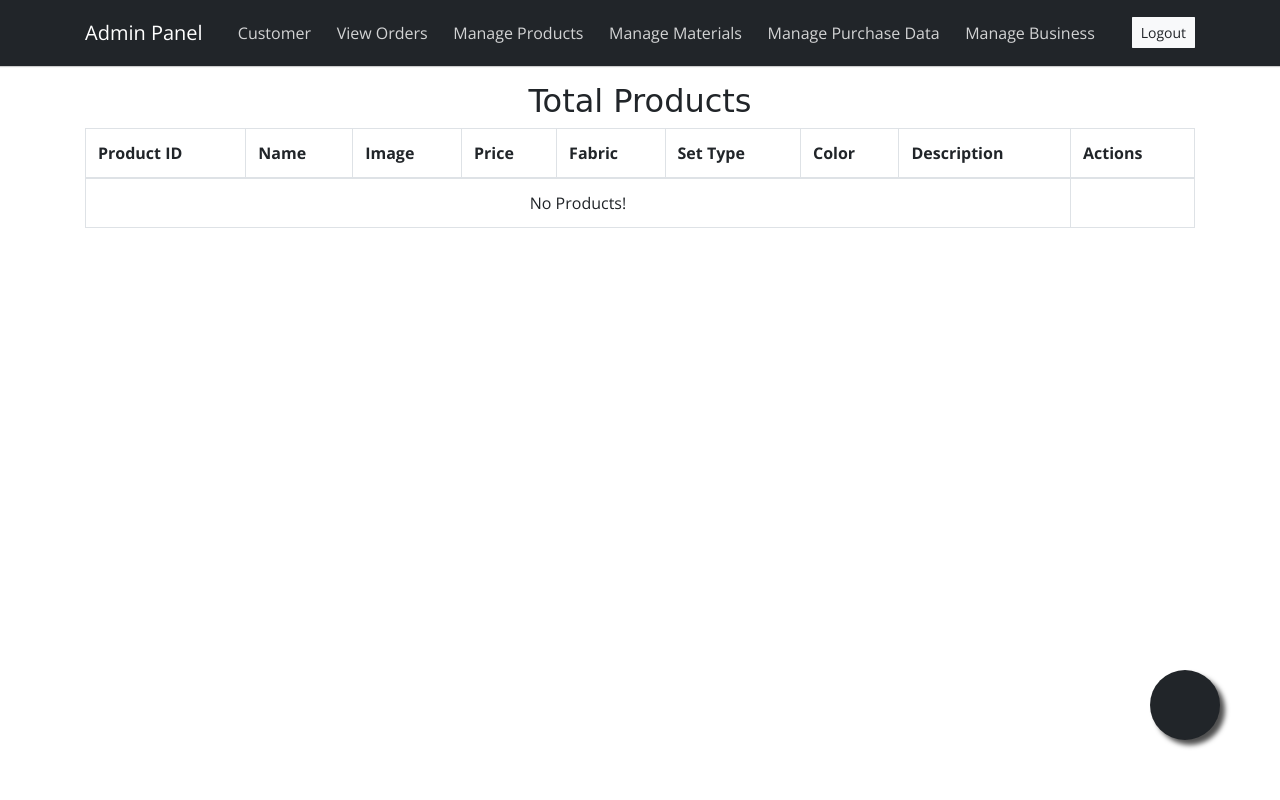
After one commit to APC-SoCIT/APC_2023_2024_T1_FLEEKY_HUB, a Django app: page /fchub/products/ in a window 1280 px wide. The commit adds this page. Run offline with Django 4.2, Linux system fonts and the light colour scheme; the visitor is signed in with stand-in values (Sample User, id 1); data comes from the database, SQL or seed files in the repository; data that the repository does not hold is empty; some libraries are stand-ins or nearby versions; some web fonts are replaced.

Commit message:
Added the admin Features
Still not done yet... Adding the new Module in a few...

```diff
--- a/FCHUB WEB APP/web/customer/templates/process/proceed-purchase.html
+++ b/FCHUB WEB APP/web/customer/templates/process/proceed-purchase.html
@@ -156,6 +156,7 @@
     <div class="row">
         <div class="column">
             <div class="payment-methods">
+            </div>
             <div class="payment-method">
                 <h3>Price (300)</h3>
                 <ul class="shipping-fee-list">
@@ -166,7 +167,6 @@
                     <li class="shipping-fee-item">Region 4A</li>
                     <li class="shipping-fee-item">Region 5</li>
                 </ul>
-                </div>
             </div>
             <div class="column">
                 <div class="payment-method">
--- a/FCHUB WEB APP/web/fchub/templates/navbar/dashboard-navbar.html
+++ b/FCHUB WEB APP/web/fchub/templates/navbar/dashboard-navbar.html
@@ -28,16 +28,16 @@
                 <div class="collapse navbar-collapse" id="navbarSupportedContent">
                     <ul class="navbar-nav ml-auto">
                         <li class="nav-item">
-                            <a class="nav-link" href="1">Customer</a>
+                            <a class="nav-link" href="{%url 'fchub:customers'%}">Customer</a>
                         </li>
                         <li class="nav-item">
-                            <a class="nav-link" href="#">View Orders</a>
+                            <a class="nav-link" href="{% url 'fchub:orders'  %}">View Orders</a>
                         </li>
                         <li class="nav-item">
-                            <a class="nav-link" href="1">Manage Products</a>
+                            <a class="nav-link" href="{% url 'fchub:products'  %}">Manage Products</a>
                         </li>
                         <li class="nav-item">
-                            <a class="nav-link" href="1">Manage Materials</a>
+                            <a class="nav-link" href="{% url 'fchub:materials'  %}">Manage Materials</a>
                         </li>
                         <li class="nav-item">
                             <a class="nav-link" href="1">Manage Purchase Data</a>
--- /dev/null
+++ b/FCHUB WEB APP/web/fchub/templates/view/products.html
@@ -0,0 +1,82 @@
+{% extends 'navbar/dashboard-navbar.html' %}
+{% load static %}
+{% block content %}
+
+
+<head>
+
+  <style media="screen">
+    .float{
+      position:fixed;
+      width:70px;
+      height:70px;
+      bottom:60px;
+      right:60px;
+      background-color:#212529;
+      color:#FFF;
+      border-radius:50px;
+      text-align:center;
+      box-shadow: 5px 5px 5px #505050;
+    }
+
+.my-float{
+	margin-top:22px;
+}
+.fa{
+  padding: 0em 0.5em;
+}
+  </style>
+</head>
+
+
+<div class="container">
+    <div class="panel panel-primary">
+      <div class="panel-heading text-center">
+        <h2 class="text-dark">Total Products</h2>
+      </div>
+      <table class="table table-hover table-bordered" id="dev-table">
+        <thead>
+          <tr>
+            <th>Product ID</th>
+            <th>Name</th>
+            <th>Image</th>
+            <th>Price</th>
+            <th>Fabric</th>
+            <th>Set Type</th>
+            <th>Color</th>
+            <th>Description</th>
+            <th>Actions</th>
+          </tr>
+        </thead>
+        {% for product in products %}
+        <tr>
+          <td>{{ product.custom_id }}</td>
+          <td>{{ product.name }}</td>
+          <td>
+            <img src="{{ product.product_image.url }}" alt="Product" height="70px" width="70px" />
+          </td>
+          <td>{{ product.price }}</td>
+          <td>{{ product.category.fabric }}</td>
+          <td>{{ product.category.setType }}</td>
+          <td>{{ product.color }}</td>
+          <td>{{ product.description }}</td>
+          <td>
+            <div class="container" margin="40px">
+              <a class="btn btn-primary rounded btn-xs" href="1">Edit</a>
+              <a class="btn btn-danger rounded btn-xs" href="2">Delete</a>
+            </div>
+          </td>
+        </tr>
+        {% empty %}
+        <tr>
+          <td colspan="8" class="text-center">No Products!</td>
+        </tr>
+        {% endfor %}
+      </table>
+    </div>
+  </div>
+<!-- add product floating button -->
+<a href="/admin-add-products" class="float">
+<i class="fa fa-plus my-float"></i>
+</a>
+{% endblock content %}
--- a/FCHUB WEB APP/web/fchub/urls.py
+++ b/FCHUB WEB APP/web/fchub/urls.py
@@ -11,6 +11,11 @@ urlpatterns = [
     path('dashboard/', views.dashboard, name='dashboard'),
     path('logout/', views.fchub_logout, name='logout'),
 
+
+    path('customers/', views.view_customer, name='customers'),
+    path('orders/', views.view_order, name='orders'),
+    path('products/', views.view_product, name='products'),
+    path('materials/', views.view_materials, name='materials'),
     # Add more URLs for other admin-related views if needed
 ]
 if settings.DEBUG:
--- a/FCHUB WEB APP/web/fchub/views.py
+++ b/FCHUB WEB APP/web/fchub/views.py
@@ -1,6 +1,9 @@
 from django.shortcuts import redirect, render
 from django.core.cache import cache
 from django.contrib.auth import logout
+from django.contrib.auth.decorators import login_required
+from customer.models import Customer, Order, Product, OrderItem
+from .models import Material, FleekyAdmin, Category
 # Create your views here.
 def dashboard(request):
     active = request.user.fleekyadmin
@@ -10,3 +13,30 @@ def fchub_logout(request):
     logout(request)
     cache.clear()  # Clear the cache for all users
     return redirect('guest:index')
+
+
+def view_customer(request):
+    customers = Customer.objects.all()
+    addresses = [customer.address for customer in customers if customer.address is not None]
+    return render(request, 'view/customers.html', {'customers': customers, 'addresses': addresses})
+
+def view_order(request):
+    orders = Order.objects.all()
+    data = []
+
+    for order in orders:
+        ordered_products = OrderItem.objects.filter(order=order)
+        ordered_by = Customer.objects.filter(id=order.customer.id)
+        data.append((ordered_products, ordered_by, order))
+
+    return render(request, 'view/orders.html', {'data': data})
+
+
+@login_required
+def view_product(request):
+    products = Product.objects.all()
+    return render(request, 'view/products.html', {'products': products})
+
+def view_materials(request):
+    materials=Material.objects.all()
+    return render(request,'view/materials.html',{'Materials':materials})
```
Also changed, not shown: FCHUB WEB APP/web/fchub/templates/view/customers.html (added, +45 -0 lines), FCHUB WEB APP/web/fchub/templates/view/materials.html (added, +46 -0 lines), FCHUB WEB APP/web/fchub/templates/view/orders.html (added, +52 -0 lines), FCHUB WEB APP/web/fchub/templates/add/add-materials.html (added), FCHUB WEB APP/web/fchub/templates/add/add-product.html (added), FCHUB WEB APP/web/fchub/templates/delete/delete-materials.html (added), FCHUB WEB APP/web/fchub/templates/delete/delete-product.html (added), FCHUB WEB APP/web/fchub/templates/manage-business/manage-business.html (added), FCHUB WEB APP/web/fchub/templates/update/update-materials.html (added), FCHUB WEB APP/web/fchub/templates/update/update-products.html (added), FCHUB WEB APP/web/media/customers/static/product_images/OIG_16v.jpg (added). Lines whose indentation alone changed are shown as unchanged.
